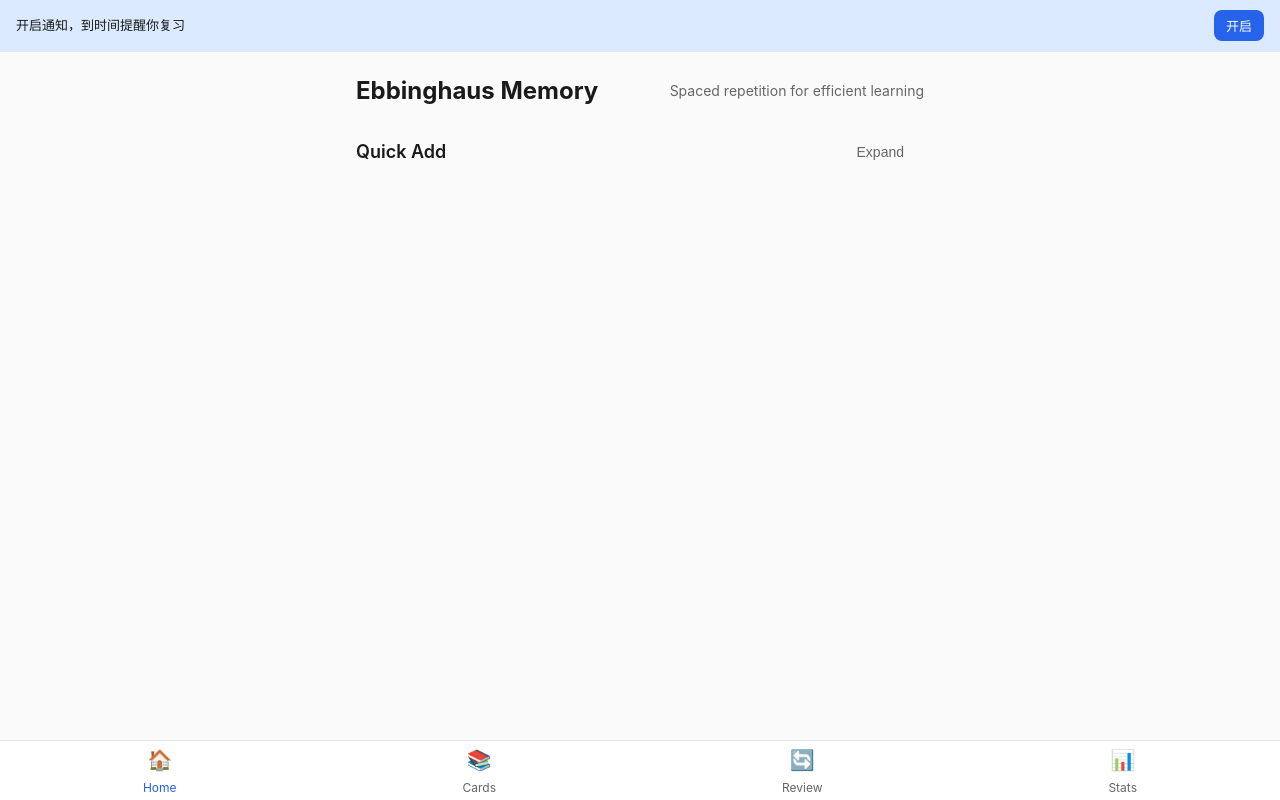
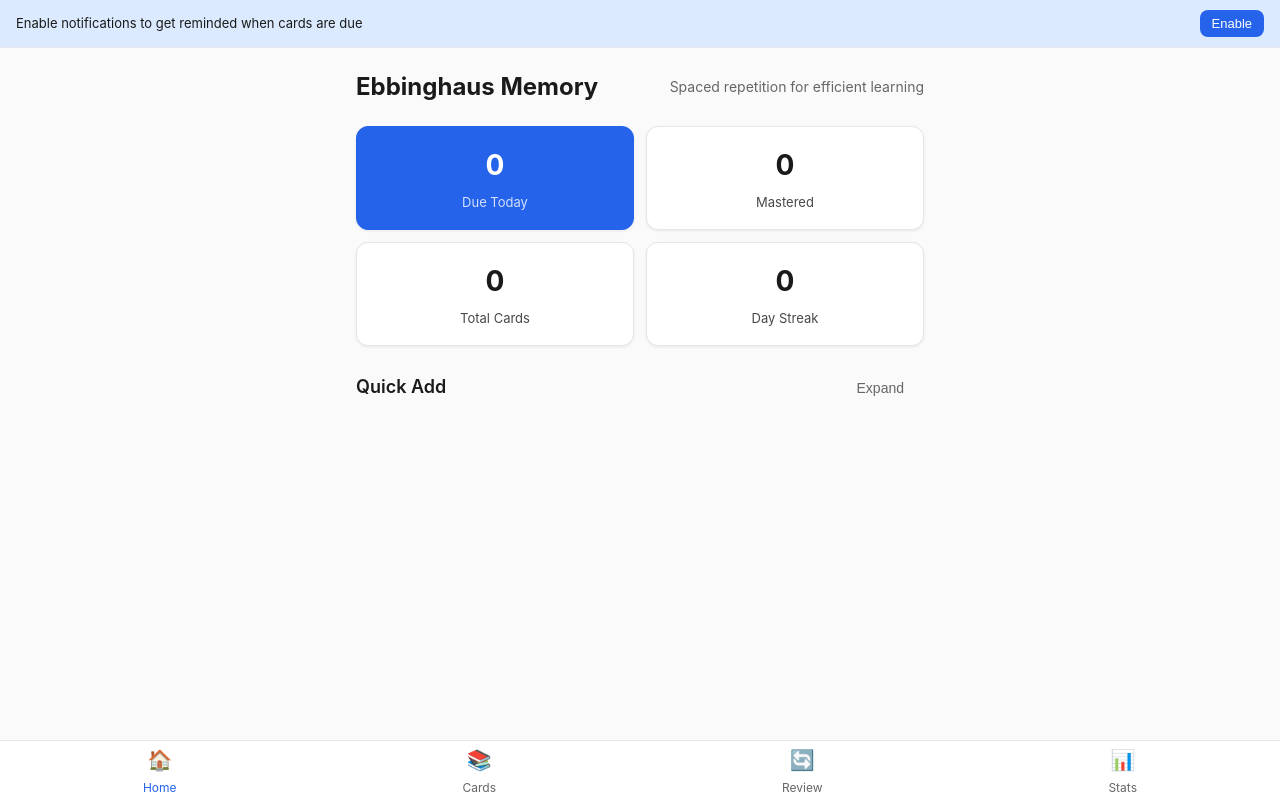
Before and after one commit to durban89/spaced, a React (Vite) app: page /#/ in a window 1280 px wide. Built offline with nearby package versions, Linux system fonts and the light colour scheme.

Commit message:
i18n: replace Chinese text with English

```diff
--- a/src/components/DueNotify.tsx
+++ b/src/components/DueNotify.tsx
@@ -56,8 +56,8 @@
       <>
         {!permissionRequested && (
           <div className="notify-permission-banner">
-            <span>开启通知，到时间提醒你复习</span>
-            <button className="btn btn-sm btn-primary" onClick={handleEnableNotify}>开启</button>
+            <span>Enable notifications to get reminded when cards are due</span>
+            <button className="btn btn-sm btn-primary" onClick={handleEnableNotify}>Enable</button>
           </div>
         )}
       </>
@@ -68,7 +68,7 @@
     <div className="due-banner">
       <div className="due-banner-header">
         <span className="due-banner-icon">⏰</span>
-        <span className="due-banner-title">{dueCards.length} 张卡片需要复习</span>
+        <span className="due-banner-title">{dueCards.length} cards due for review</span>
         <button className="btn btn-sm btn-ghost" onClick={handleDismiss}>✕</button>
       </div>
       <div className="due-banner-list">
@@ -79,11 +79,11 @@
           </div>
         ))}
         {dueCards.length > 3 && (
-          <div className="due-banner-more">还有 {dueCards.length - 3} 张...</div>
+          <div className="due-banner-more">{dueCards.length - 3} more...</div>
         )}
       </div>
       <button className="btn btn-primary btn-lg" onClick={handleGoReview}>
-        立即复习
+        Review Now
       </button>
     </div>
   )
--- a/src/notifications.ts
+++ b/src/notifications.ts
@@ -28,7 +28,7 @@
     const preview = due.slice(0, 3).map(c => c.question.slice(0, 40))
 
     new Notification('Ebbinghaus Memory', {
-      body: `${count} 张卡片需要复习\n${preview.join('\n')}`,
+      body: `${count} cards due for review\n${preview.join('\n')}`,
       icon: '/memory/icons/icon-192.png',
       tag: 'due-cards',
     })
```
